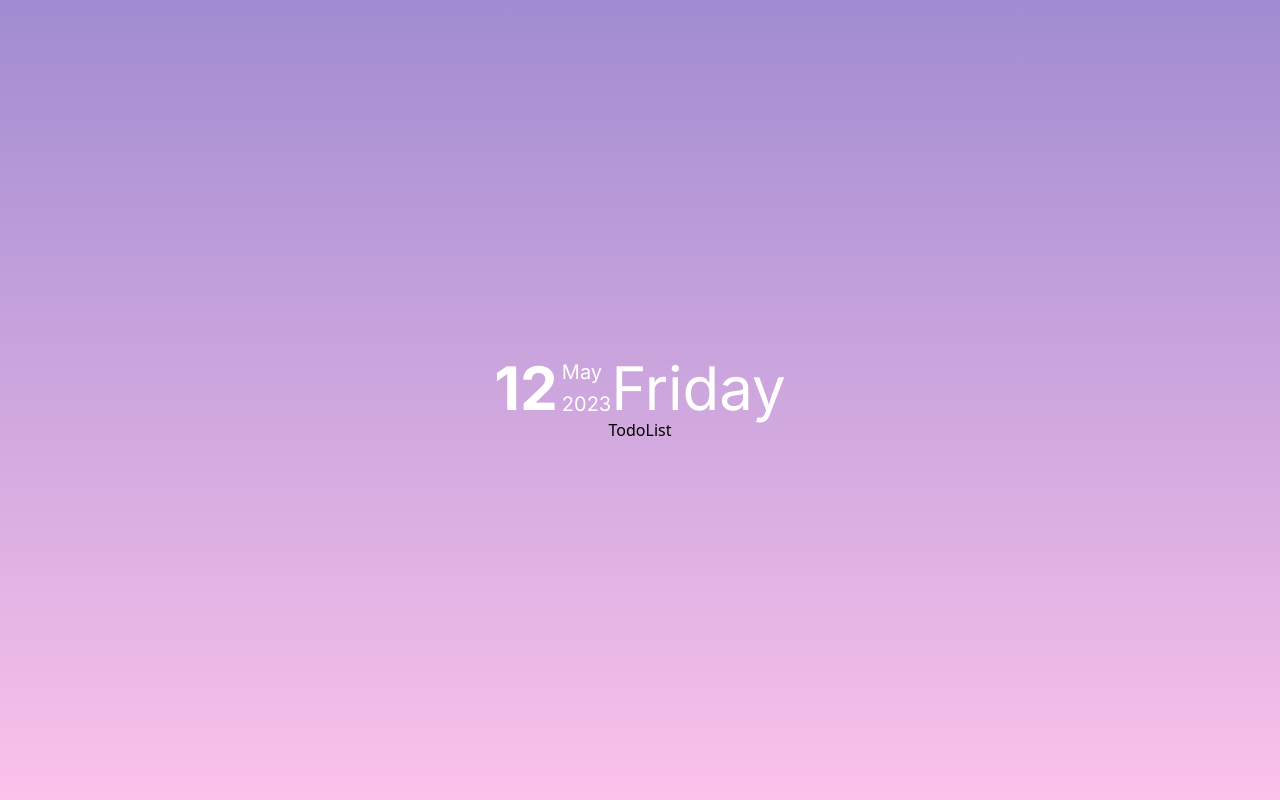
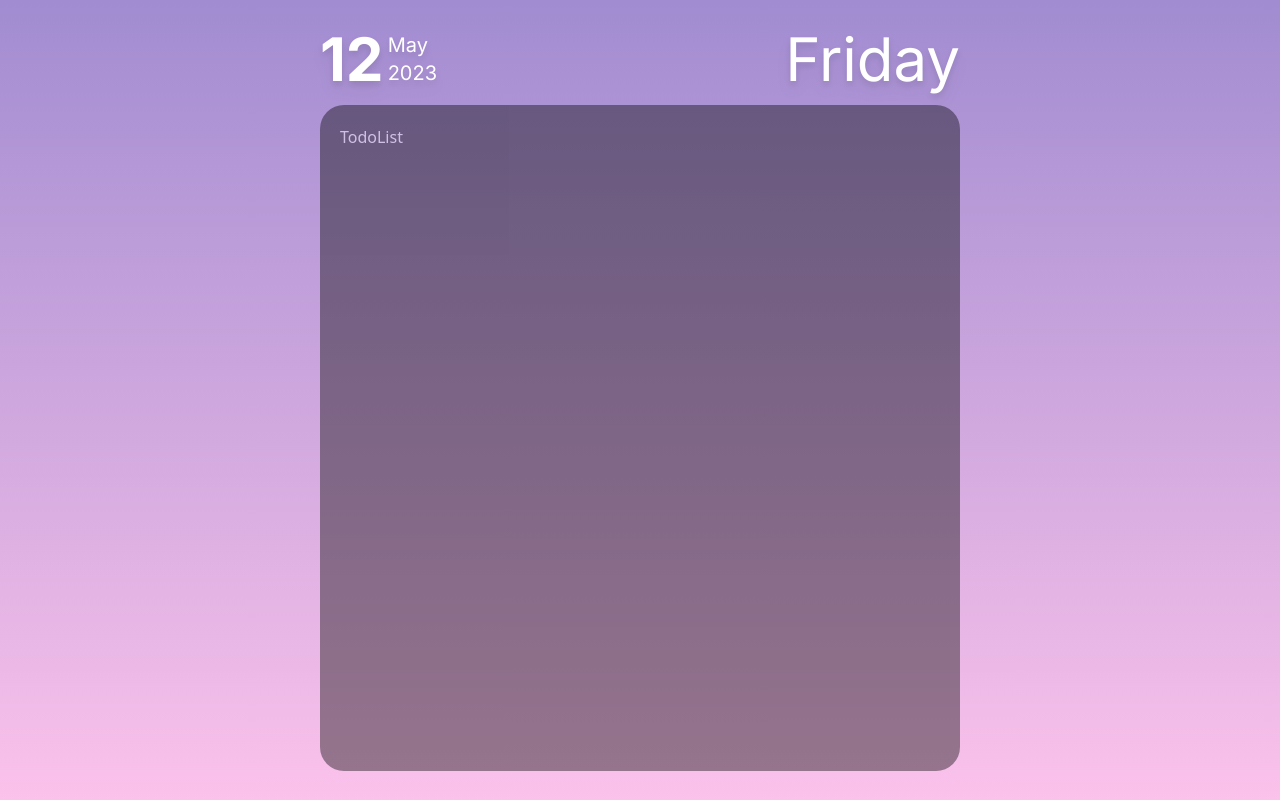
Before and after one commit to blurridge/forget-me-not-app, a React (Vite) app in the folder client/: page / in a window 1280 px wide. Built offline with nearby package versions, Linux system fonts and the light colour scheme.

Commit message:
[FEAT] Added transparent TodoWindow

```diff
--- a/client/src/components/AddTodoButton.tsx
+++ b/client/src/components/AddTodoButton.tsx
@@ -1,5 +1,7 @@
 export const AddTodoButton = () => {
   return (
-    <div>AddTodoButton</div>
-  )
-}
+    <>
+      <div>AddTodoButton</div>
+    </>
+  );
+};
--- a/client/src/components/DateInfo.tsx
+++ b/client/src/components/DateInfo.tsx
@@ -45,10 +45,10 @@ export const DateInfo = () => {
 
   return (
     <>
-      <div className="flex justify-between text-white font-main">
+      <div className="flex justify-between text-white font-main drop-shadow-lg w-full">
         <div className="flex gap-1">
           <span className="font-bold text-6xl">{dateState.day}</span>
-          <div className="flex flex-col justify-between">
+          <div className="flex flex-col justify-center">
             <span className="text-xl">{dateState.month}</span>
             <span className="text-xl">{dateState.year}</span>
           </div>
--- a/client/src/components/TodoList.tsx
+++ b/client/src/components/TodoList.tsx
@@ -1,7 +1,7 @@
-import React from 'react'
-
 export const TodoList = () => {
   return (
-    <div>TodoList</div>
-  )
-}
+    <>
+      <div className="text-white">TodoList</div>
+    </>
+  );
+};
--- a/client/src/layouts/TodoWindow.tsx
+++ b/client/src/layouts/TodoWindow.tsx
@@ -3,7 +3,7 @@ import { TodoList } from "../components/TodoList";
 export const TodoWindow = () => {
   return (
     <>
-      <div className="flex flex-col ">
+      <div className="flex flex-col bg-black opacity-40 rounded-3xl p-5 w-full h-5/6">
         <TodoList />
       </div>
     </>
--- a/client/src/pages/TodoPage.tsx
+++ b/client/src/pages/TodoPage.tsx
@@ -4,9 +4,11 @@ import { DateInfo } from "../components/DateInfo";
 export const TodoPage = () => {
   return (
     <>
-      <div className="flex flex-col items-center justify-center bg-purple-gradient bg-cover h-screen">
-        <DateInfo />
-        <TodoWindow />
+      <div className="bg-purple-gradient bg-cover h-screen">
+        <div className="flex flex-col items-center justify-center h-screen w-3/6 m-auto gap-4">
+          <DateInfo />
+          <TodoWindow />
+        </div>
       </div>
     </>
   );
```
